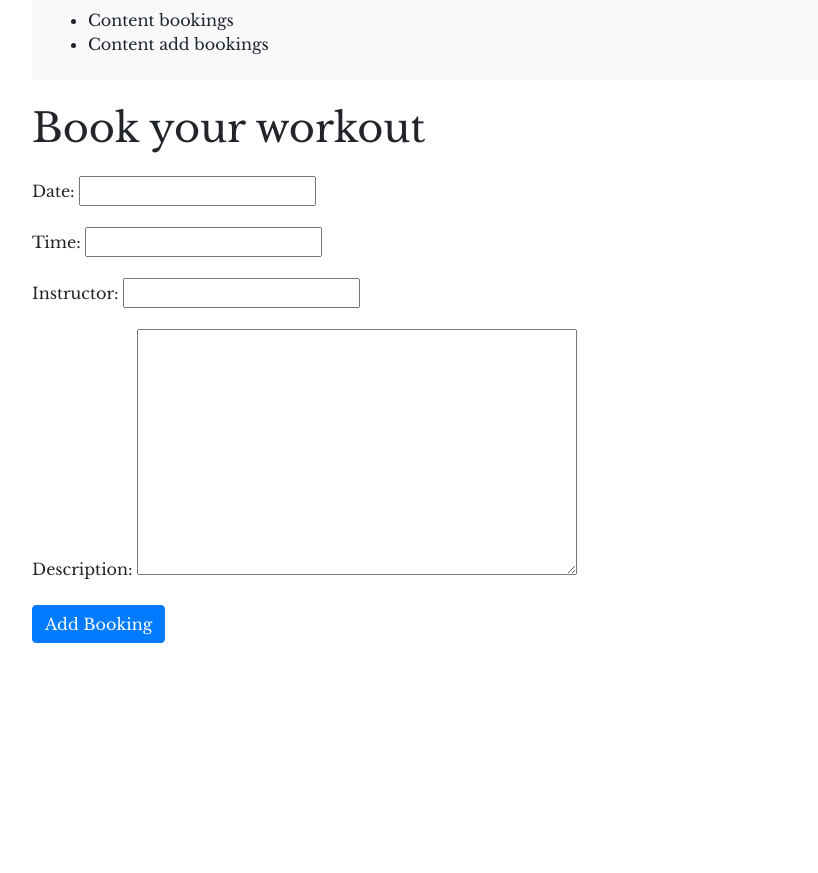
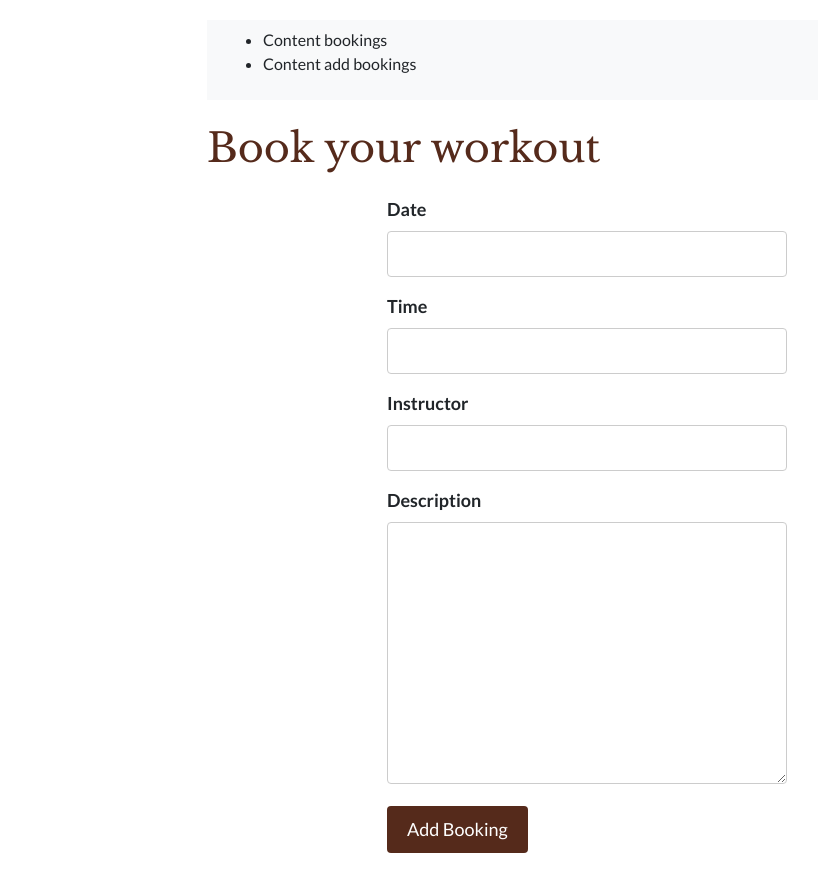
Before and after one commit to kaeb13/pp4ebka, a Django app: page /add/ in a window 1280 px wide. Shown: the whole page, without its empty margins (53-871 px from the left). Before the commit the page ends 643 px from the top, so only its background shows below. Run offline with Django 3.2, Linux system fonts and the light colour scheme; some libraries are stand-ins or nearby versions.

Commit message:
Add CSS to form on add_booking html page

```diff
--- a/bookings/templates/bookings/add_booking.html
+++ b/bookings/templates/bookings/add_booking.html
@@ -30,23 +30,29 @@
 
         <form method="POST" action="{% url 'add_booking' %}">
             {% csrf_token %}
+
             <div class="mb-3">
-                {{ form.date.label_tag }} {{ form.date }}
-            </div>
-            <div class="mb-3">
-                {{ form.time.label_tag }} {{ form.time }}
-            </div>
-            <div class="mb-3">
-                {{ form.instructor.label_tag }} {{ form.instructor }}
-            </div>
-            <div class="mb-3">
-                {{ form.description.label_tag }} {{ form.description }}
+              <label for="{{ form.date.id_for_label }}" class="form-label">{{ form.date.label }}</label>
+              {{ form.date }}
             </div>
 
-            <div>
-                <button type="submit" class="btn btn-primary">Add Booking</button>
+            <div class="mb-3">
+              <label for="{{ form.time.id_for_label }}" class="form-label">{{ form.time.label }}</label>
+              {{ form.time }}
             </div>
-        </form>
+
+            <div class="mb-3">
+              <label for="{{ form.instructor.id_for_label }}" class="form-label">{{ form.instructor.label }}</label>
+              {{ form.instructor }}
+            </div>
+
+            <div class="mb-3">
+              <label for="{{ form.description.id_for_label }}" class="form-label">{{ form.description.label }}</label>
+              {{ form.description }}
+            </div>
+
+            <button type="submit" class="btn btn-primary">Add Booking</button>
+          </form>
     </div>
 </body>
 
--- a/static/css/styles.css
+++ b/static/css/styles.css
@@ -1,4 +1,73 @@
-* {
-font-family: 'Lato', sans-serif;
-font-family: 'Libre Baskerville', serif;
+body {
+    font-family: 'Lato', sans-serif;
 }
+
+.container {
+    max-width: 800px;
+    margin: 0 auto;
+    padding: 20px;
+}
+
+h1, h2 {
+    font-family: 'Libre Baskerville', serif;
+    color: #552A1B;
+}
+
+h1 {
+    margin-bottom: 40px;
+}
+
+table {
+    margin-bottom: 40px;
+}
+
+.btn-primary {
+    background-color: #552A1B;
+    border-color: #552A1B;
+}
+
+.btn-primary:hover {
+    background-color: #0069d9;
+    border-color: #0062cc;
+}
+
+.btn-primary:focus, .btn-primary.focus {
+    box-shadow: 0 0 0 0.2rem rgba(0, 123, 255, 0.5);
+}
+
+form {
+    max-width: 400px;
+    margin: 0 auto;
+}
+
+.form-group {
+    margin-bottom: 20px;
+}
+
+label {
+    font-size: 18px;
+    font-weight: bold;
+}
+
+input, textarea {
+    width: 100%;
+    padding: 10px;
+    font-size: 16px;
+    border: 1px solid #ccc;
+    border-radius: 4px;
+}
+
+button[type="submit"] {
+    background-color: #552A1B;
+    color: #fff;
+    border: none;
+    padding: 10px 20px;
+    font-size: 18px;
+    border-radius: 4px;
+    cursor: pointer;
+    transition: background-color 0.3s ease;
+}
+
+button[type="submit"]:hover {
+    background-color: #0056b3;
+}
```
